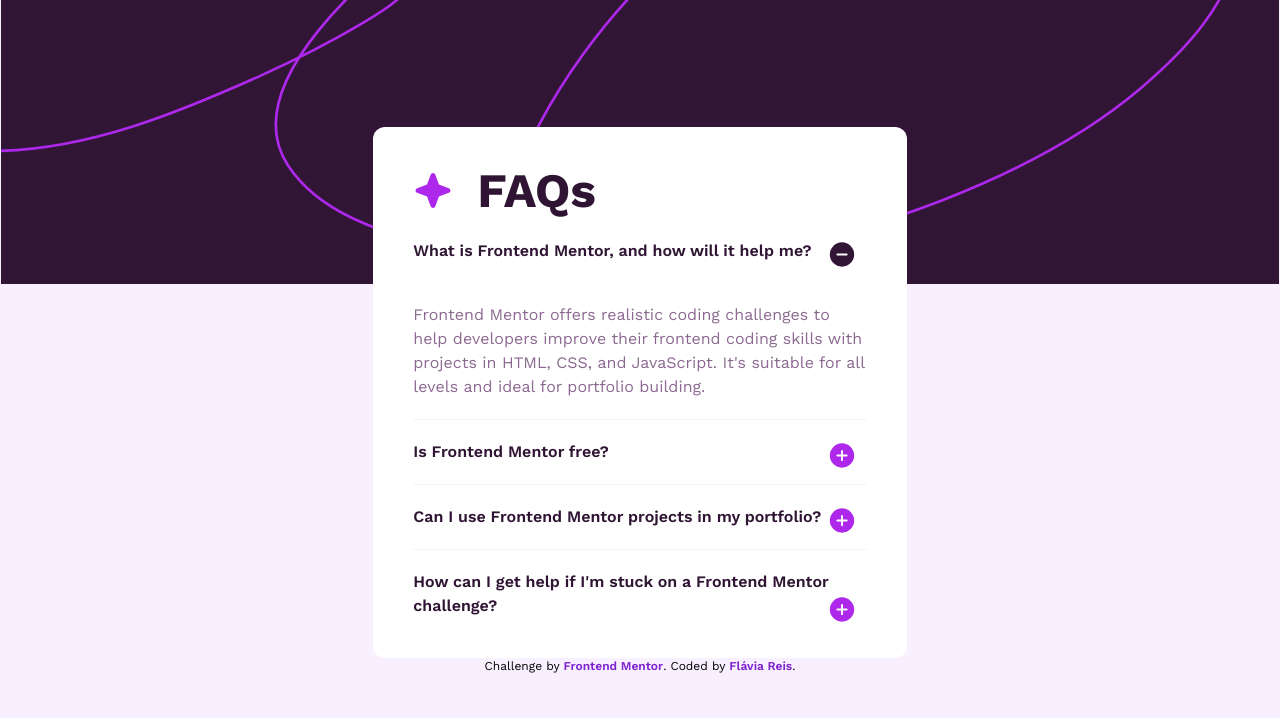
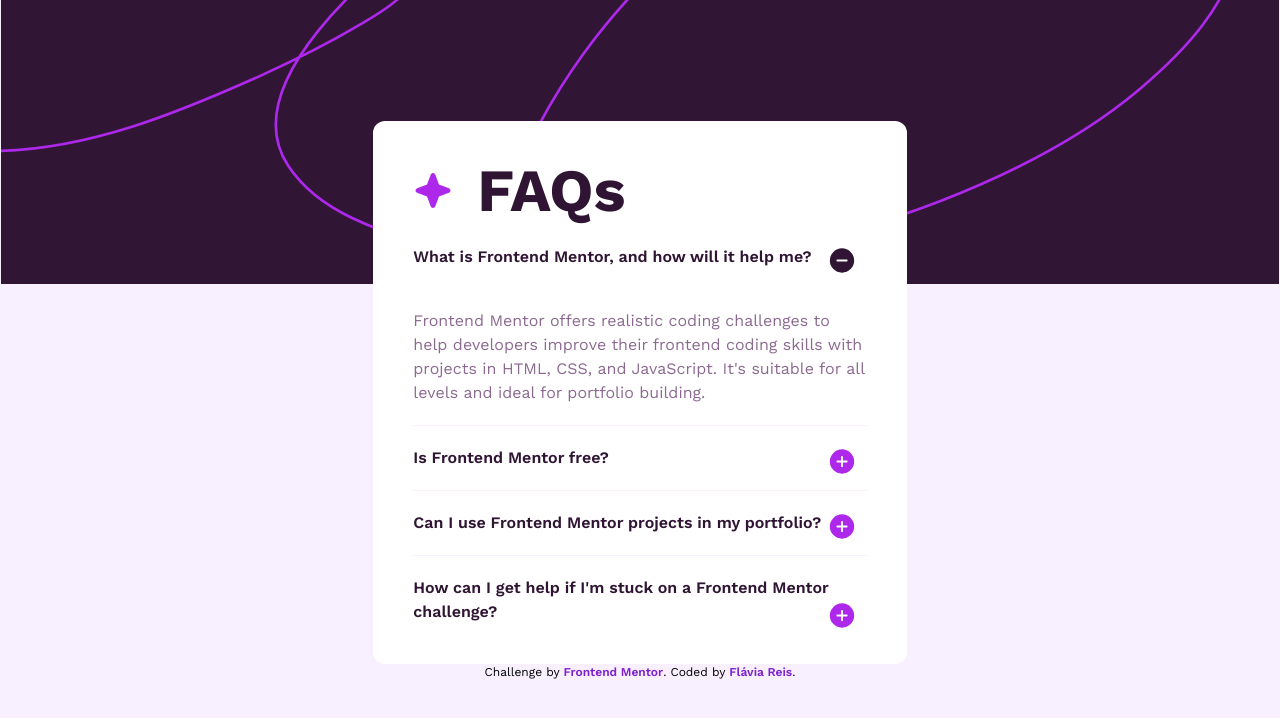
Before and after one commit to flaviare1s/faq-accordion2, a website: page src/index.html in a window 1280 px wide. Drawn offline with nearby package versions, Linux system fonts and the light colour scheme.

Commit message:
Finished

```diff
--- a/src/index.html
+++ b/src/index.html
@@ -28,7 +28,7 @@
     <section class="bg-white m-auto p-6 md:p-10 rounded-xl">
       <div class="flex gap-6 items-center">
         <img class="w-6 md:w-10" src="../assets/images/icon-star.svg" alt="Star Icon">
-        <h1 class="font-bold text-dark_purple text-3xl md:text-5xl">FAQs</h1>
+        <h1 class="font-bold text-dark_purple text-3xl md:text-6xl">FAQs</h1>
       </div>
       <dl class="js-accordion">
         <dt class="text-dark_purple text-base font-semibold pt-6 pb-5 hover:text-pink relative pr-7"><a href="#">What is Frontend Mentor, and how will it help me?</a></dt>
```
Also changed, not shown: src/output.css.
